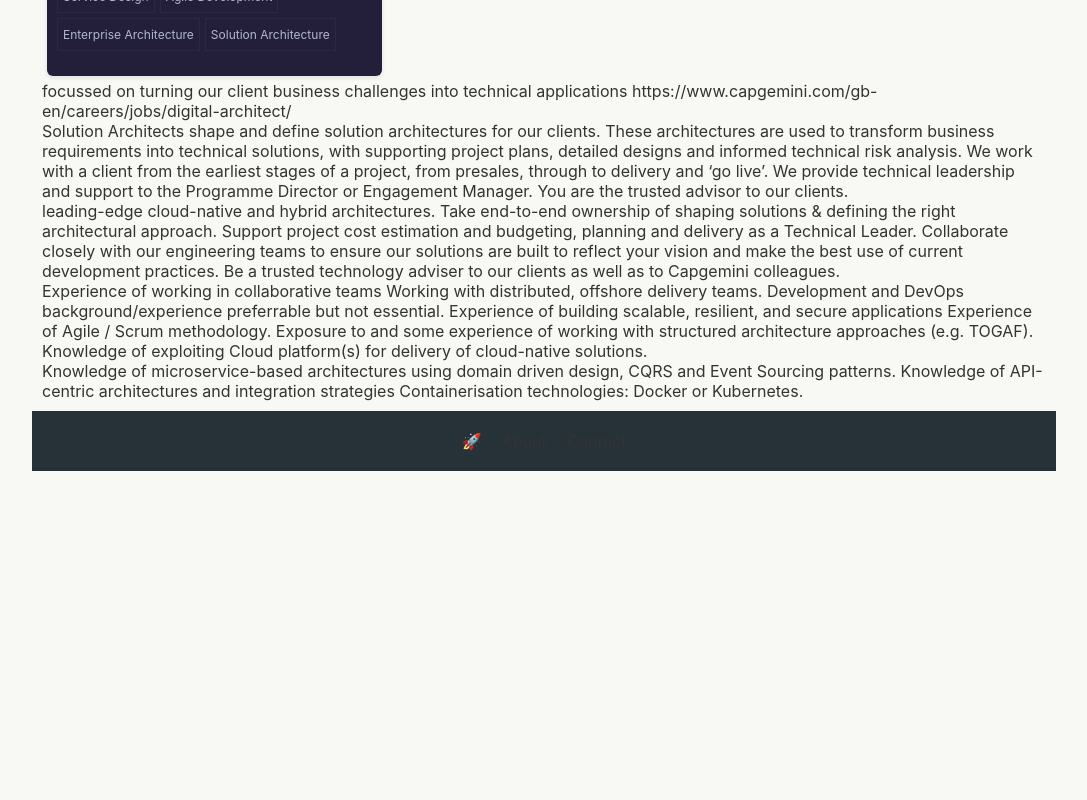
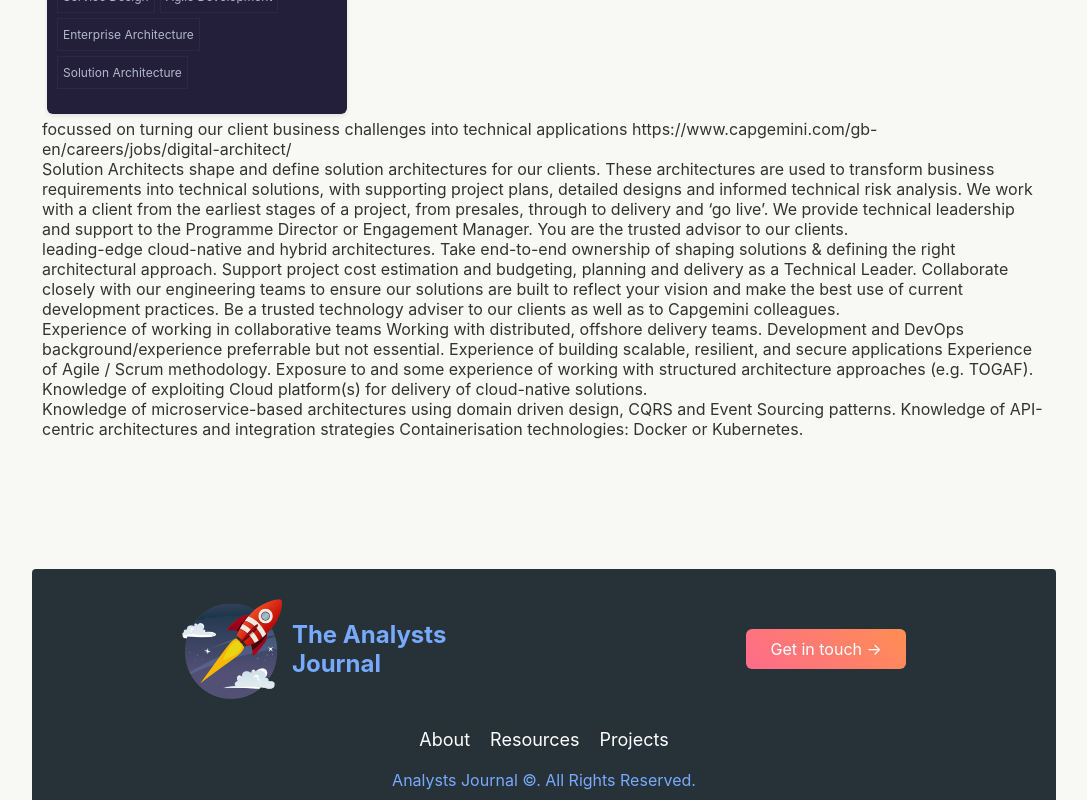
Before and after one commit to emiliod90/analystsjournal, a Next.js app: page /about/emilio in a window 1280 px wide. Shown: the part 1070-1870 px from the top of the page, without its empty margins (96-1183 px from the left). Before the commit the page ends 1541 px from the top, so only its background shows below. Built offline with nearby package versions, Linux system fonts and the light colour scheme.

Commit message:
markdown updates

```diff
--- a/components/cards/profileCard.js
+++ b/components/cards/profileCard.js
@@ -39,10 +39,15 @@ function ProfileCard({ name, image, location, title, experiences, linkedin }) {
           <div className="btn-grid">
             <SecondaryBtn>Message</SecondaryBtn>
             <a href={linkedin}>
-              <TertiaryBtn><div className="linkedin"><b style={{color:"#fff"}}>in</b></div></TertiaryBtn>
+              <TertiaryBtn>
+                <div className="linkedin">
+                  <b style={{ color: "#fff" }}>in</b>
+                </div>
+              </TertiaryBtn>
             </a>
           </div>
         </div>
+        {experiences ? (
           <div className={styles.card_lower}>
             <h4 style={{ color: "#B3B8CD" }}>EXPERIENCE</h4>
             <ul className={styles.skills_list} style={{ color: "#B3B8CD" }}>
@@ -51,6 +56,7 @@ function ProfileCard({ name, image, location, title, experiences, linkedin }) {
               ))}
             </ul>
           </div>
+        ) : null}
       </div>
       <style jsx>{`
         .btn-grid {
--- a/components/cards/profileCard.module.css
+++ b/components/cards/profileCard.module.css
@@ -1,5 +1,5 @@
 .card_container {
-  width: 345px;
+  width: 310px;
   height: 100%;
   padding: 5px;
 }
--- a/components/layout/footer.js
+++ b/components/layout/footer.js
@@ -1,24 +1,39 @@
-import styles from "../../styles/layout.module.css";
+import styles from "./layout.module.css";
 import Image from "next/image";
-import profilePic from "../../public/people.svg";
-import CogPic from "../../public/cog.svg";
+import Link from "next/link";
+import welcomeClip from "../../public/welcomeClip.png";
 import { useEffect, useState, useContext } from "react";
 import { ThemeContext } from "../../context/themeContext";
+import { PrimaryBtn } from "../buttons/buttons";
 
 export default function Footer() {
   const { theme } = useContext(ThemeContext);
   return (
-    <footer
-      className={styles.footer}
-      style={{ background: "rgb(38, 50, 56)" }}
-    >
-      <div
-        className={styles.footer_inner}
-        style={{ background: theme.navBackground }}
-      >
-        <p style={{ padding: "0 10px" }}>🚀</p>
-        <p style={{ padding: "0 10px" }}>About</p>
-        <p style={{ padding: "0 10px" }}>Contact</p>
+    <footer className={styles.footer}>
+      <div className={styles.footer_card_inner}>
+        <div className={styles.footer_grid}>
+          <div
+            style={{ display: "flex", alignItems: "center", textAlign: "left" }}
+          >
+            <Image src={welcomeClip} width={100} height={100} />
+            <h2 style={{ display: "inline", marginLeft: "10px" }}>
+              The Analysts <br />
+              Journal
+            </h2>
+          </div>
+          <div style={{ width: "160px" }}>
+            <PrimaryBtn>Get in touch &rarr;</PrimaryBtn>
+          </div>
+        </div>
+
+        <ul>
+          <li className={styles.footer_links}><Link href={"/about"}><a>About</a></Link></li>
+          <li className={styles.footer_links}><Link href={"/resources"}><a>Resources</a></Link></li>
+          <li className={styles.footer_links}><Link href={"/projects"}><a>Projects</a></Link></li>
+        </ul>
+      </div>
+      <div className={styles.gutter}>
+        Analysts Journal ©. All Rights Reserved.
       </div>
     </footer>
   );
--- a/components/layout/header.js
+++ b/components/layout/header.js
@@ -1,4 +1,4 @@
-import styles from "../../styles/layout.module.css";
+import styles from "./layout.module.css";
 import Image from "next/image";
 import profilePic from "../../public/people.svg";
 import CogPic from "../../public/cog.svg";
--- a/components/layout/index.js
+++ b/components/layout/index.js
@@ -1,5 +1,5 @@
 import { useEffect, useState, useContext, useMemo } from "react";
-import styles from "../../styles/layout.module.css";
+import styles from "./layout.module.css";
 import { ThemeContext, themes } from "../../context/themeContext";
 import Header from "./header";
 import Footer from "./footer";
--- a/styles/layout.module.css
+++ b/components/layout/layout.module.css
@@ -49,12 +49,6 @@
   margin: 0 auto;
 }
 
-.footer {
-  height: 60px;
-  background: transparent;
-  margin: 0 auto;
-}
-
 .main {
   margin: 0 auto;
   padding: 10px;
@@ -67,17 +61,6 @@
   height: 100%;
   flex-direction: row;
   justify-content: space-between;
-  padding: 5px;
-}
-
-.footer_inner {
-  display: flex;
-  width: 100%;
-  height: 100%;
-  flex-direction: row;
-  justify-content: center;
-  text-align: center;
-  align-items: center;
   padding: 5px;
 }
 
@@ -101,3 +84,38 @@
   border-style: solid;
   border-width: 2px;
 }
+
+.footer {
+  margin: 120px auto 0px auto;
+  background: #263238;
+  border-top-left-radius: 4px;
+  border-top-right-radius: 4px;
+}
+
+
+.footer_card_inner {
+  text-align: center;
+  margin: 0 auto;
+}
+
+.footer_grid {
+  display: flex;
+  flex-wrap: wrap;
+  align-items: center;
+  justify-content: space-around;
+  gap: 20px;
+  padding: 30px 10px;
+}
+
+.footer_links {
+  display: inline;
+  padding: 10px;
+  font-size: 18px;
+  color: #fff;
+}
+
+.gutter {
+  text-align: center;
+  padding: 20px 0 10px 0;
+  color: #77aaff;
+}
--- a/package.json
+++ b/package.json
@@ -8,10 +8,14 @@
     "lint": "next lint"
   },
   "dependencies": {
+    "axios": "^0.25.0",
     "framer-motion": "^6.2.3",
+    "graphql-request": "^4.0.0",
+    "gray-matter": "^4.0.3",
     "next": "12.0.7",
     "react": "17.0.2",
-    "react-dom": "17.0.2"
+    "react-dom": "17.0.2",
+    "remark": "^14.0.2"
   },
   "devDependencies": {
     "eslint": "8.6.0",
```
Also changed, not shown: _posts/2021-my-2021-backlog.md (added, +31 -0 lines), pages/contact.js (added, +53 -0 lines), styles/contact.module.css (added, +82 -0 lines), 1 other file (tests, documents, lock files or other folders). Lines whose indentation alone changed are shown as unchanged.
